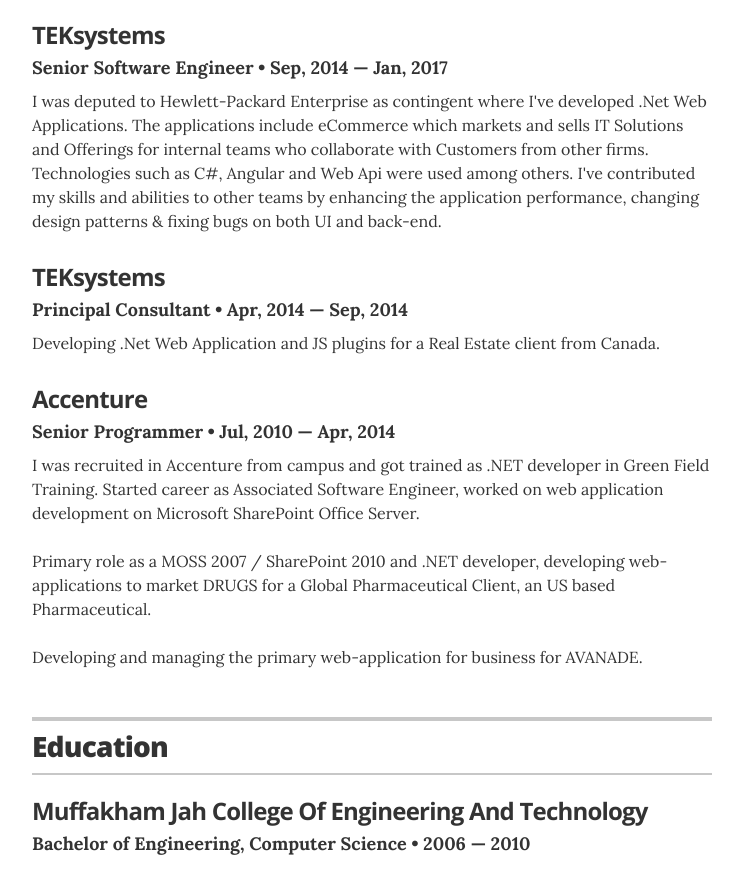
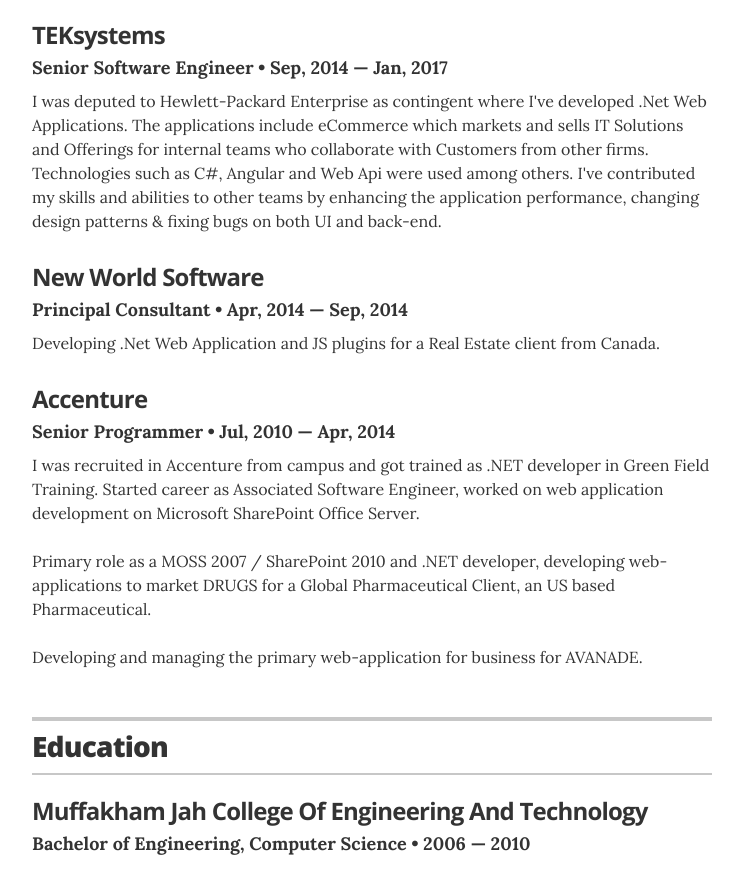
Before and after one commit to farhan1988/farhanhussain.github.io, a Jekyll site: the page built from index.html, in a window 1280 px wide and 900 px high, scrolled down 1620 px. Shown: the top 894 px of the window, without its empty margins (268-1011 px from the left). Built offline with Jekyll 4.4.1, drawn with Linux system fonts in a browser that asks for light colours.

Commit message:
Corrected the company name

```diff
--- a/_data/experience.yml
+++ b/_data/experience.yml
@@ -19,7 +19,7 @@
   summary: I was deputed to Hewlett-Packard Enterprise as contingent where I've developed .Net Web Applications. The applications include eCommerce which markets and sells IT Solutions and Offerings for internal teams who collaborate with Customers from other firms. Technologies such as C#, Angular and Web Api were used among others. I've contributed my skills and abilities to other teams by enhancing the application performance, changing design patterns & fixing bugs on both UI and back-end.
 
 # Principal Consultant
-- company: TEKsystems
+- company: New World Software
   position: Principal Consultant
   duration:   Apr, 2014  &mdash; Sep, 2014
   summary: Developing .Net Web Application and JS plugins for a Real Estate client from Canada.
```
